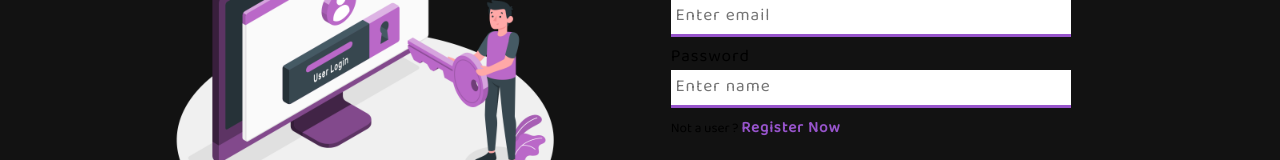
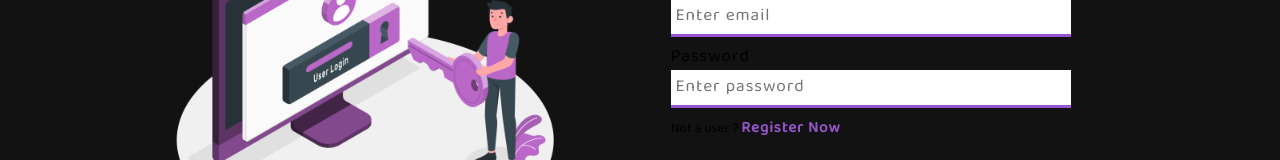
Before and after one commit to Prince188/Indiancoder, a React (Create React App) app in the folder client/: page /login in a window 1280 px wide. Shown: the part 271-431 px from the top of the page. Built offline with nearby package versions, Linux system fonts and the light colour scheme; no server answers.

Commit message:
Update Login.jsx

```diff
--- a/client/src/pages/Login.jsx
+++ b/client/src/pages/Login.jsx
@@ -96,7 +96,7 @@ export const Login = () => {
                                     </div>
                                     <div>
                                         <label htmlFor="password">Password</label>
-                                        <input type="password" name="password" id="password" placeholder="Enter name" required autoComplete="off" value={user.password} onChange={handleInput} />
+                                        <input type="password" name="password" id="password" placeholder="Enter password" required autoComplete="off" value={user.password} onChange={handleInput} />
                                     </div>
                                     <div>
                                         <small>Not a user ? <NavLink to='/register'>Register Now</NavLink></small>
```
